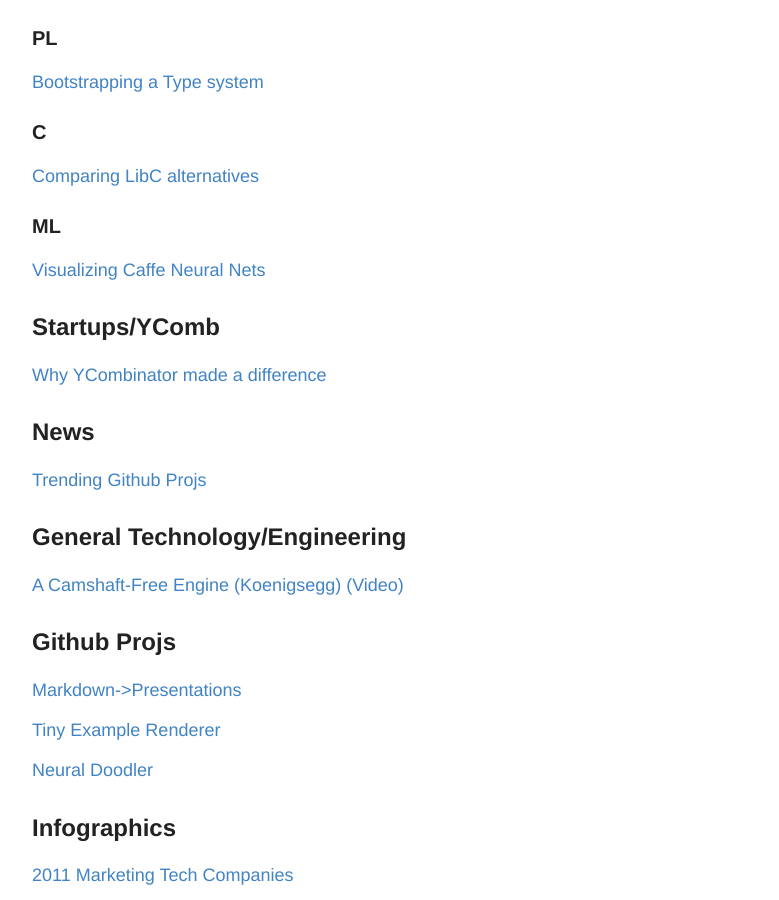
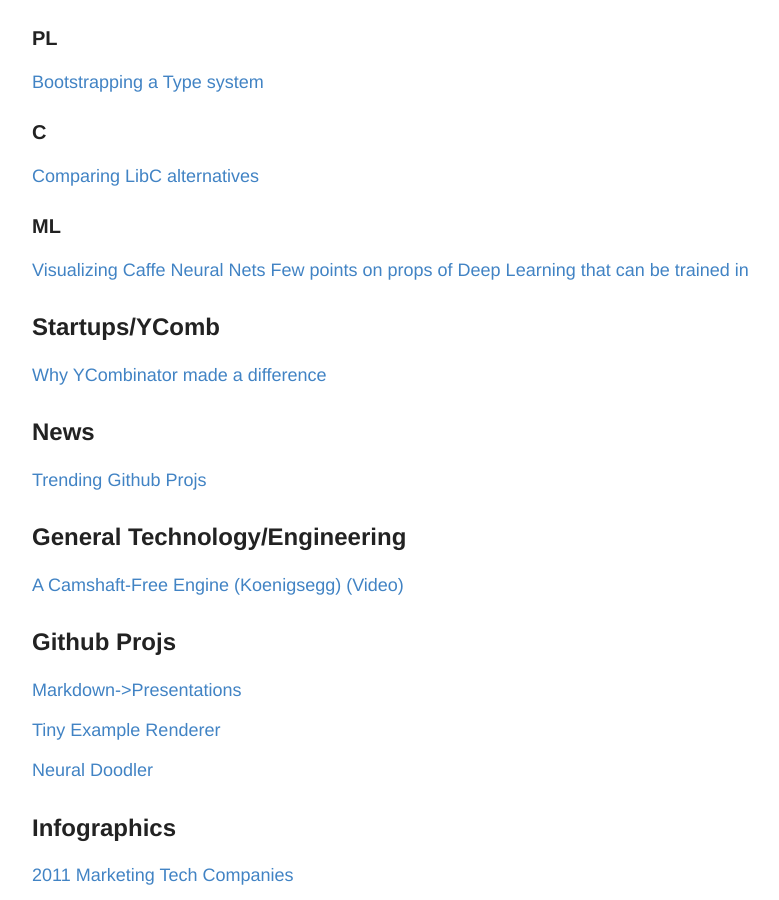
Before and after one commit to RONNCC/ronncc.github, a Jekyll site: the page built from _posts/2016-1-1-InterestingLinks.md, in a window 1280 px wide and 900 px high, scrolled down 435 px. Shown: the whole window, without its empty margins (248-1027 px from the left). Built offline with Jekyll 4.4.1, drawn with Linux system fonts in a browser that asks for light colours; comment, search, counter and statistics services are not loaded.

Commit message:
Updated 2016-1-1-InterestingLinks.md

```diff
--- a/_posts/2016-1-1-InterestingLinks.md
+++ b/_posts/2016-1-1-InterestingLinks.md
@@ -27,6 +27,8 @@
 
 ### ML
 [Visualizing Caffe Neural Nets](http://ethereon.github.io/netscope/quickstart.html)
+[Few points on props of Deep Learning that can be trained in ](https://cbmm.mit.edu/sites/default/files/publications/Deep%20Learning-%20mathematics%20and%20neuroscience.pdf)
+
 
 ## Startups/YComb
 [Why YCombinator made a difference](https://bold.co/public/why-y-combinator-made-all-the-zvgxjl?t=tihkgug)
```
